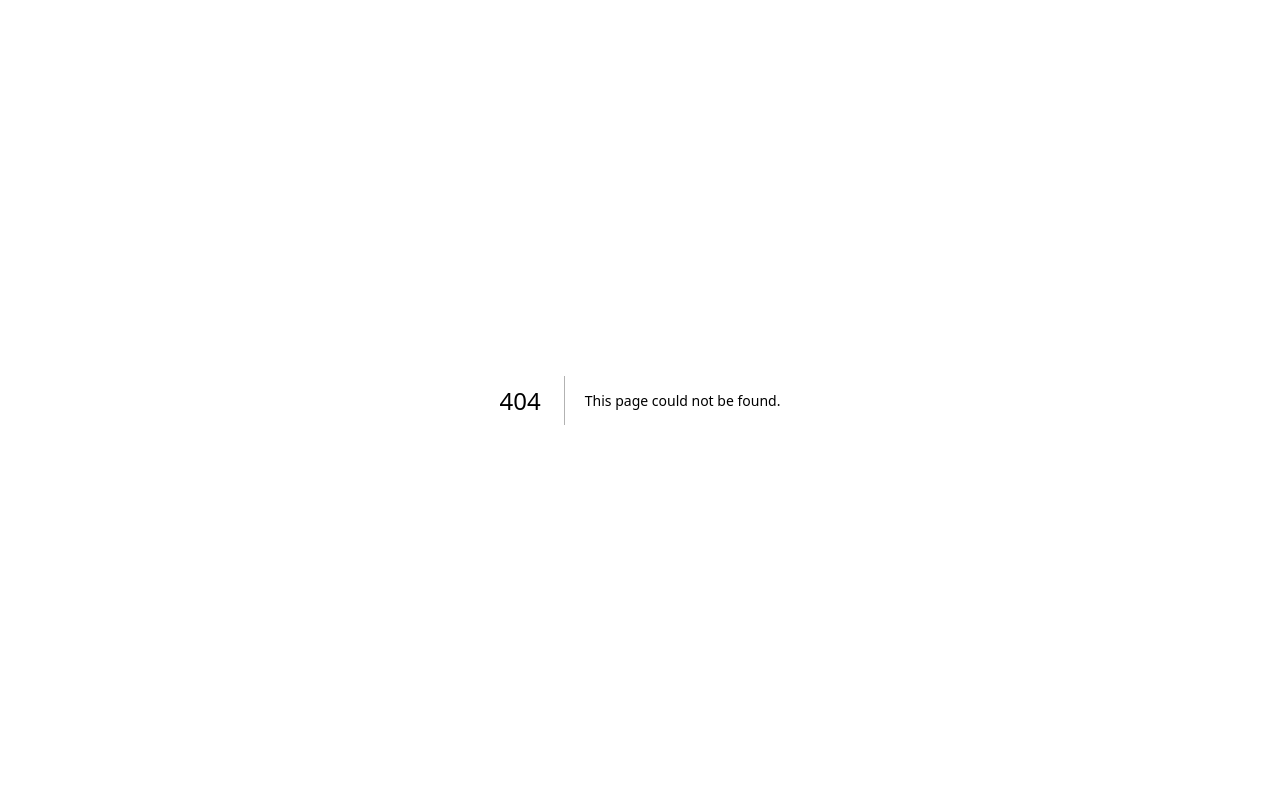
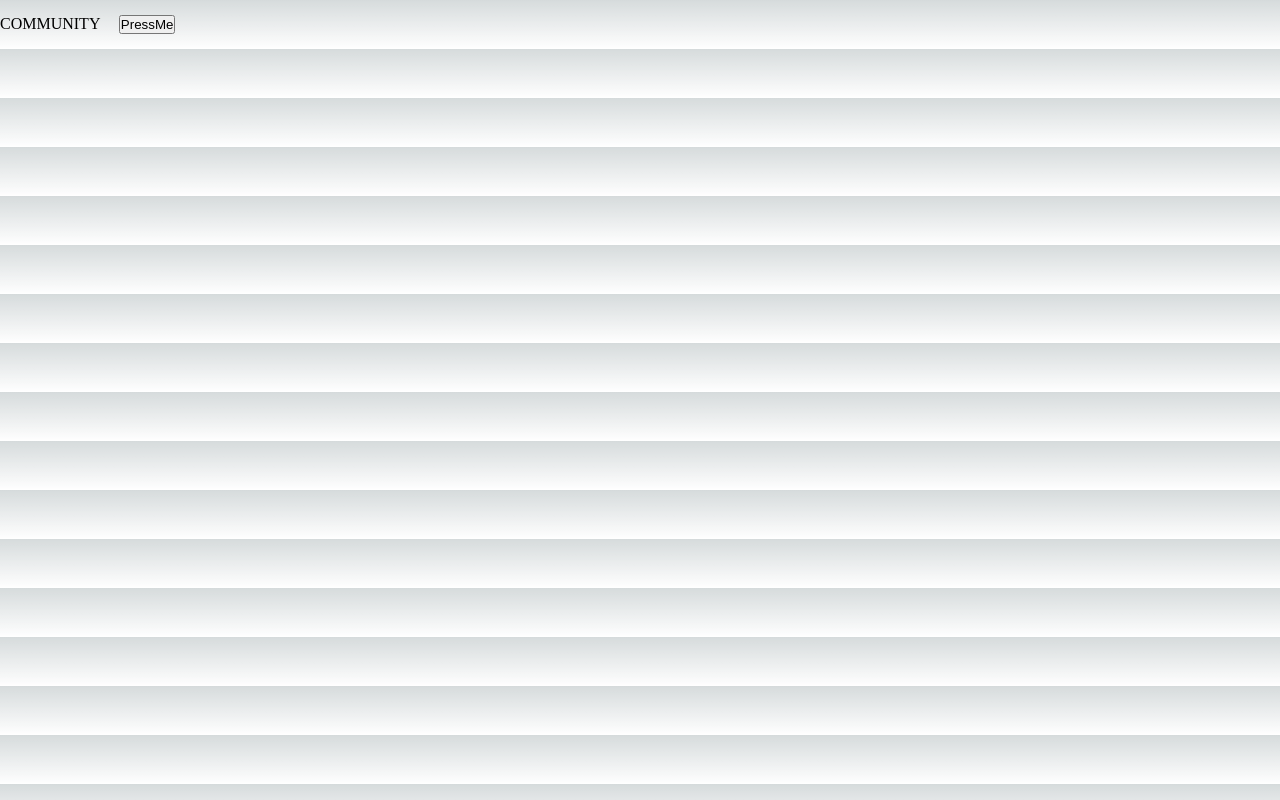
Before and after one commit to khikmat64168-cyber/nestar-demo, a Next.js app: page /community in a window 1280 px wide. Before the commit this address had no page. Built offline with nearby package versions, Linux system fonts and the light colour scheme.

Commit message:
feat: organize and test pages router system

```diff
--- a/pages/_document.tsx
+++ b/pages/_document.tsx
@@ -1,6 +1,7 @@
 import { Html, Head, Main, NextScript } from "next/document";
 
 export default function Document() {
+  console.log("DOCUMENT - PAGER ROUTER");
   return (
     <Html lang="en">
       <Head />
--- /dev/null
+++ b/pages/community/index.tsx
@@ -0,0 +1,16 @@
+import { useState } from "react";
+
+const Community = () => {
+  console.log("COMMUNITY COMPONENT - PAGES ROUTER");
+  const [title, setTitle] = useState<string>("hello");
+  return (
+    <div>
+      COMMUNITY{" "}
+      <button onClick={() => alert("Hello MIT")} style={{ margin: "15px" }}>
+        PressMe
+      </button>
+    </div>
+  );
+};
+
+export default Community;
--- /dev/null
+++ b/pages/property/index.tsx
@@ -0,0 +1,6 @@
+const PropertyList = () => {
+  console.log("PROPERTYLIST COMPONENT - PAGES ROUTER");
+  return <div>PROPERTY LIST</div>;
+};
+
+export default PropertyList;
```
Also changed, not shown: pages/index.tsx (+1 -8 lines), pages/property/[productId]/index.tsx (added, +9 -0 lines), 2 other files (tests, documents, lock files or other folders).
